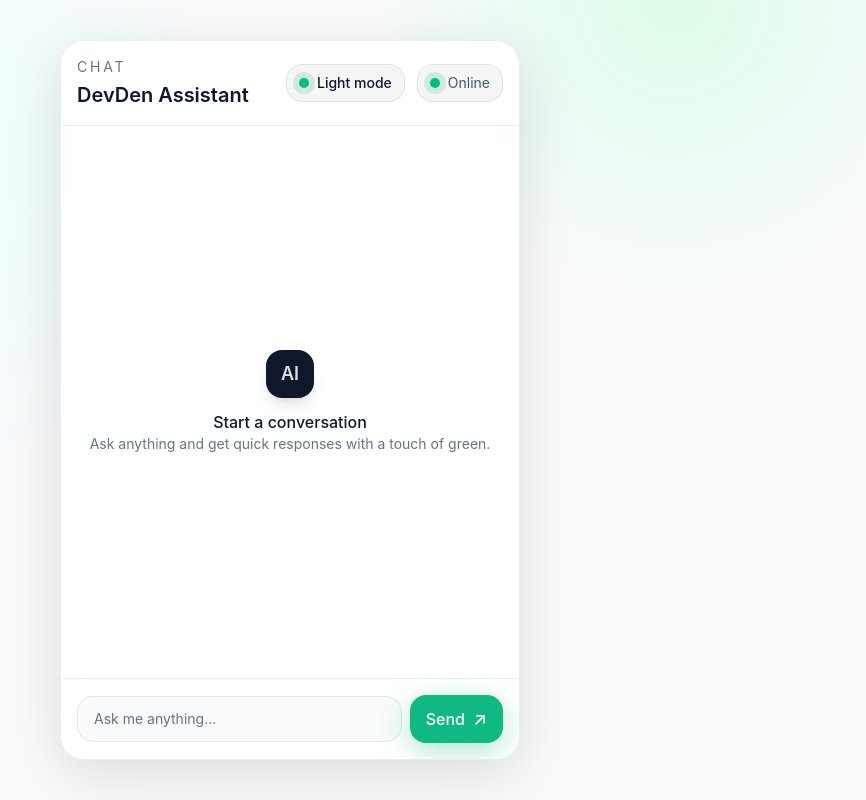
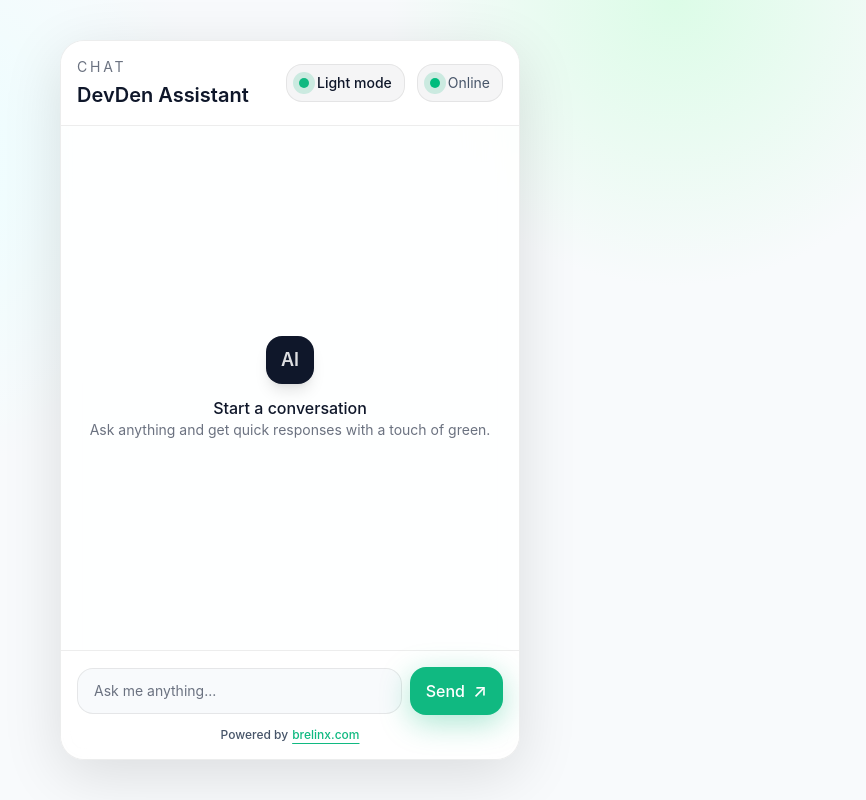
Before and after one commit to Uwami-Mgxekwa/DevDen-Ai, a React (Vite) app: page / in a window 1280 px wide. Shown: the whole page, without its empty margins (350-1216 px from the left). Built offline with nearby package versions, Linux system fonts and the light colour scheme.

Commit message:
Update App.jsx

```diff
--- a/src/App.jsx
+++ b/src/App.jsx
@@ -94,6 +94,17 @@ function App() {
               <span className="text-lg leading-none">↗</span>
             </button>
           </div>
+          <div className="mt-3 flex items-center justify-center text-xs font-medium text-[var(--muted-strong)] gap-1">
+            <span>Powered by</span>
+            <a
+              href="https://brelinx.com"
+              target="_blank"
+              rel="noreferrer"
+              className="text-[var(--accent)] hover:text-[var(--accent-strong)] underline underline-offset-4"
+            >
+              brelinx.com
+            </a>
+          </div>
         </div>
       </div>
     </div>
```
